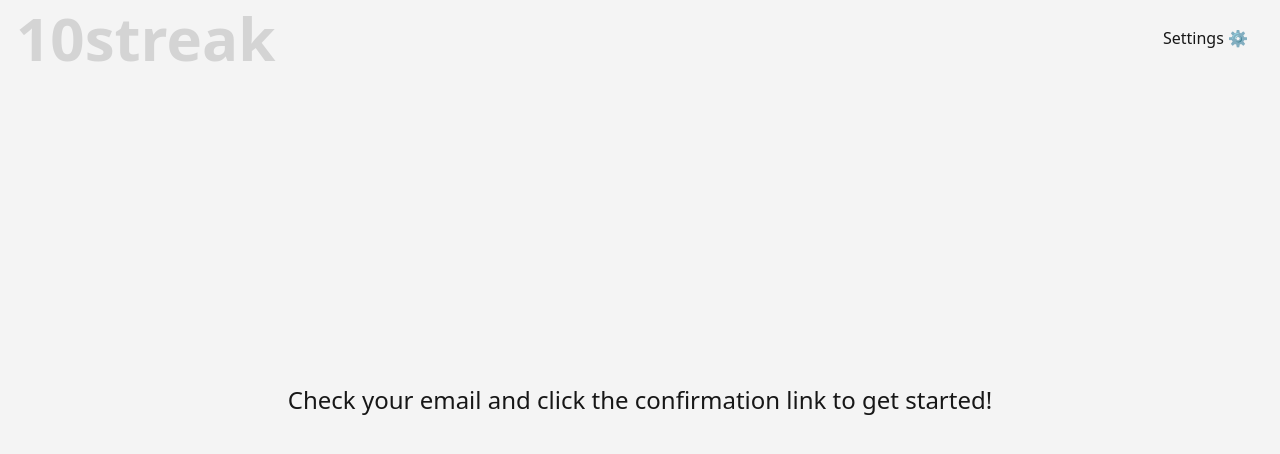
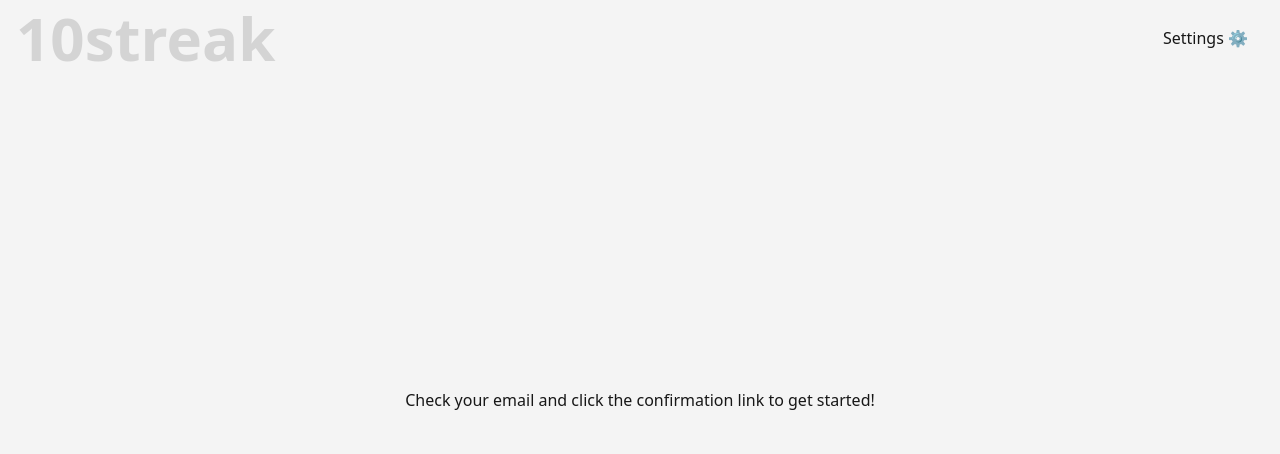
Before and after one commit to joayo13/strimma, a SvelteKit app: page /auth/confirm-email in a window 1280 px wide. Shown: the top 454 px of the page. Built offline with nearby package versions, Linux system fonts and the light colour scheme; no server answers.

Commit message:
made confirmation page text normal size

```diff
--- a/src/routes/auth/confirm-email/+page.svelte
+++ b/src/routes/auth/confirm-email/+page.svelte
@@ -1 +1 @@
-<h2 class="text-2xl">Check your email and click the confirmation link to get started!</h2>
+<h2>Check your email and click the confirmation link to get started!</h2>
```
